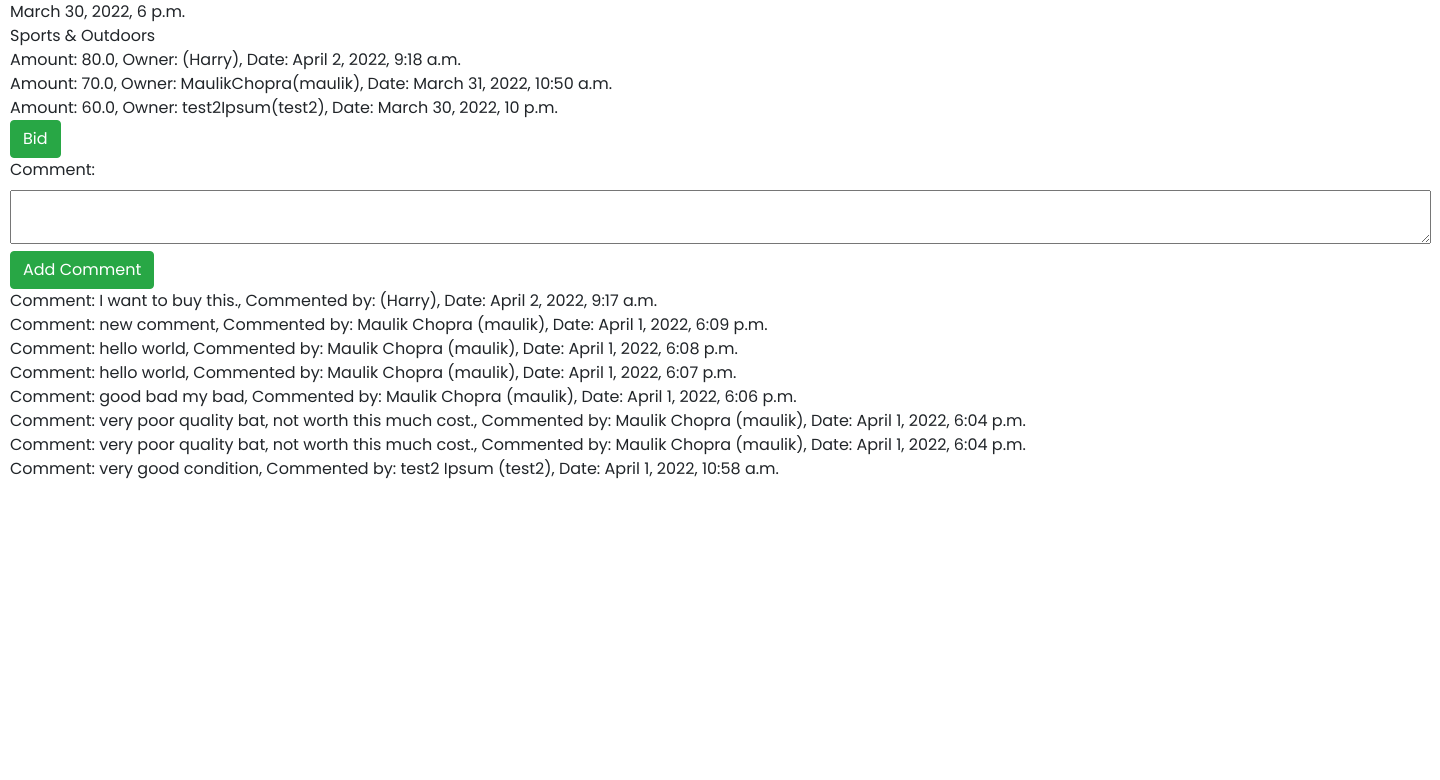
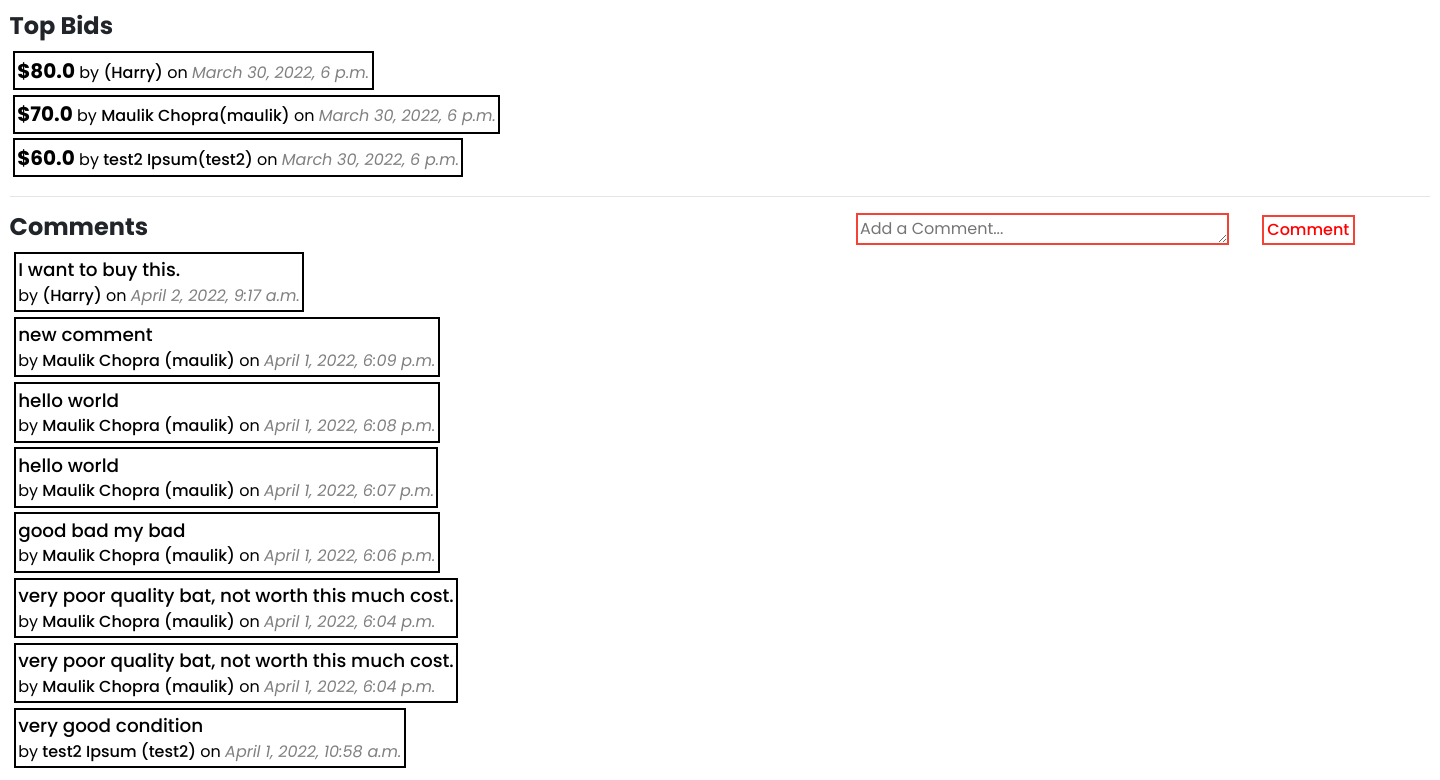
Before and after one commit to MaulikChopra/auctions-cs50web, a Django app: page /listing/1/ in a window 1440 px wide. Shown: the part 358-1138 px from the top of the page. Before the commit the page ends 837 px from the top, so only its background shows below. Run offline with Django 3.2, Linux system fonts and the light colour scheme; a user stored in the database is signed in; data comes from the database, SQL or seed files in the repository; both versions use the stored data as it was after the commit; some libraries are stand-ins or nearby versions; some web fonts are replaced.

Commit message:
MAJOR UI UPGRADE

```diff
--- a/auctions/forms.py
+++ b/auctions/forms.py
@@ -20,8 +20,8 @@ class Create_bid_form(forms.Form):
 
 
 class Create_comment_form(forms.Form):
-    comment_content = forms.CharField(widget=forms.Textarea(attrs={"rows": 2, "cols": 100}),
-                                      label="Comment", required=True, max_length=1000)
+    comment_content = forms.CharField(widget=forms.Textarea(attrs={"rows": 1, "cols": "25%", 'placeholder': 'Add a Comment...', "class": "comment-textfield"}),
+                                      label="", required=True, max_length=1000)
 
 
 class Category_form(forms.Form):
--- a/auctions/static/auctions/styles.css
+++ b/auctions/static/auctions/styles.css
@@ -24,12 +24,13 @@ h1 {
 
 /* HEADER BUTTONS */
 .button-all {
-  border: 2px solid black;
+  border: 0.15rem solid black;
   background-color: white;
-  padding: 5px 5px;
+  padding: 0.15rem;
   cursor: pointer;
-  margin: 2px 5px;
+  margin: 0.15rem 0.2rem;
   text-decoration: none !important;
+  font-weight: 500;
 }
 
 .btn-green {
@@ -75,15 +76,19 @@ h1 {
 }
 
 .Content {
-  margin: 10px;
+  margin: 0.6rem;
 }
 h2 {
-  font-weight: 600;
+  font-weight: 500;
 }
 .card {
   width: 18rem;
-  border-width: 2px;
+  border-width: 0.1rem;
   border-radius: 0px;
+  margin-right: 0px;
+}
+#inactive-card {
+  background-color: #c87b7b;
 }
 .card:hover {
   border-color: darkblue;
@@ -104,7 +109,7 @@ h2 {
 }
 .card-body {
   color: black;
-  padding: 5px;
+  padding: 0.3rem;
 }
 
 .basic-grid {
@@ -112,3 +117,34 @@ h2 {
   gap: 0.5rem;
   grid-template-columns: repeat(auto-fit, 18rem);
 }
+
+/* LISTING PAGE CSS */
+.content-container {
+  margin: 1rem 1rem;
+}
+
+.listing-image {
+  width: 100%;
+}
+#category-title {
+  color: darkblue;
+}
+#category-title:hover {
+  text-decoration: none;
+}
+.comment-textfield {
+  float: right;
+  border: 0.15rem solid #f44336;
+  background-color: white;
+  vertical-align: middle;
+  height: 2rem;
+}
+#comment-button {
+  padding: 0.05rem 0.2rem;
+  float: left;
+}
+#main-heading:hover {
+  text-decoration: none;
+}
+
+/* CREATE LISTING PAGE CSS */
--- a/auctions/templates/auctions/layout.html
+++ b/auctions/templates/auctions/layout.html
@@ -5,17 +5,16 @@
     <head>
         <title>{% block title %}Auctions{% endblock %}</title>
         <link rel="stylesheet" href="https://stackpath.bootstrapcdn.com/bootstrap/4.4.1/css/bootstrap.min.css" integrity="sha384-Vkoo8x4CGsO3+Hhxv8T/Q5PaXtkKtu6ug5TOeNV6gBiFeWPGFN9MuhOf23Q9Ifjh" crossorigin="anonymous">
+        <script src="https://kit.fontawesome.com/c99c93c7e1.js" crossorigin="anonymous"></script>
         <link href="{% static 'auctions/styles.css' %}" rel="stylesheet">
     </head>
     <body>
     <div class="header">
-        <h1>Auctionaire!</h1>
-
+        <h1><a class="button-all btn-black" style="padding: 0rem 0.5rem; font-weight: 600; border-width: 0.2rem" href="{% url 'index' %}">Auctionaire!</a></h1>
         <ul class="nav">
-
-                <li class="nav-item">
+            {% comment %} <li class="nav-item">
                 <a class="button-all btn-blue" href="{% url 'index' %}">Active Listings</a>
-                </li>
+            </li> {% endcomment %}
             <li class="nav-item">
                 <a class="button-all btn-blue" href="{% url 'category' %}">Categories</a>
             </li>
@@ -48,7 +47,7 @@
                         <a class="button-all btn-red" href="{% url 'logout' %}">Log Out</a>
                     </li>
                     <li class="nav-item">
-                            <a class="button-all btn-green">Hello <strong>{{ user.username }}</strong></a>
+                        <a class="button-all btn-green"><strong>{{ user.username }}</strong></a>
                     </li>
                     {% else %}
                     <li class="nav-item">
--- a/auctions/templates/auctions/listing_page.html
+++ b/auctions/templates/auctions/listing_page.html
@@ -1,99 +1,140 @@
 {% extends "auctions/layout.html" %}
 
 {% block body %}
+{% comment %}  HEADINGS {% endcomment %}
+{% if show_winner %}
+<h3>Congratulations! You are the winner.
+</h3>
+{% endif %}
+{% if listing.listing_closed %}
+<h3>This listing has been closed</h3>
+{% endif %}
+<div class="content-container">
+    <div class="row">
+        <div class="col-md-3">
+            {% comment %} IMAGE {% endcomment %}
+            {% if listing.image_url is not None %}
+                <div>
+                <img src="{{listing.image_url}}" class="listing-image" >
+                </div>
+            {% else %}
+                <img src="https://www.moleculardevices.com/sites/default/files/2019-03/product-dummy.png"
+                class="listing-image"/>
+            {% endif %}
+        </div>
+        <div class="col-md-7">
+            {% comment %} CONTENT {% endcomment %}
+            <div>
+                <h3><b>{{listing.name}}</b></h3>
+                Owned by <b style="font-weight:600">{{listing.owner.first_name}} {{listing.owner.last_name}} ({{listing.owner.username}})</b>
+                <br>
+                {%if top_bid is not None%}
+                    Highest bid <b style="font-size: 2rem">${{top_bid}}</b>
+                    &nbsp;	&nbsp;	&nbsp;	&nbsp;	&nbsp;Base price <b>${{listing.price}}</b>
+                {% else %}
+                    Base price <b style="font-size: 2rem">${{listing.price}}</b>
+                {% endif %}
+                <br>
+                <b>Description</b>
+                <br>
+                <div style="margin-left: 1rem">{{listing.description}}</div>
+                <br>
+                <em style="color: grey"><b>Listed on</b> {{listing.datetime_created}}</em>
+                <br>
+                <a href="/category/{{listing.category}}" id="category-title"><b>Category:</b> {{listing.category}}</a>
+            </div>
+        </div>
+        <div class="col-md-2">
+            {% comment %} BUTTONS {% endcomment %}
             {% if user.is_authenticated %}
+                {%if listing.listing_closed == False %}
+                    {%if show_close_button %}
+                        <div>
+                            <a href="close_listing">
+                                <button class="button-all btn-red" id="close-listing-btn">Close Listing</button>
+                            </a>
+                        </div>
+                    {% endif %}
+                {% endif %}
                 {% if add_to_watchlist == False %}
                 <form method="post">
                     {% csrf_token %}
-            <button type="submit" class="btn btn-success">
-                Remove from watchlist</button>
+                    <button type="submit" class="button-all btn-orange" id="watchlist-btn">
+                        <i class="fa-solid fa-heart"></i>
+                    </button>
                     <input type="hidden" name="remove_watchlist">
                 </form>
                 {% endif %}
                 {% if  add_to_watchlist == True%}
                     <form method="post">
                         {% csrf_token %}
-                <button type="submit" class="btn btn-success">Add to watchlist</button>
+                        <button type="submit" class="button-all btn-orange" id="watchlist-btn">
+                            <i class="fa-regular fa-heart"></i>
+                        </button>
                         <input type="hidden" name="add_watchlist">
                     </form>
                 {% endif %}
-    {% endif %}
-
-    {% if show_winner %}
-        <h3>Congratulations! You are the winner.
-        </h3>
-    {% endif %}
-    {%if listing.listing_closed == False %}
-        {%if show_close_button %}
+                {%if show_bid_button %}
                 <div>
-                <a href="close_listing">
-                    <button class="btn btn-success">Close Listing</button>
+                    <a href="create_new_bid">
+                        <button class="button-all btn-black" id="bid-btn">Bid</button>
                     </a>
                 </div>
                 {% endif %}
-    {% else %}
-        <h3>This listing has been closed</h3>
             {% endif %}
-    {% if listing.image_url is not None %}
-        <div>
-        <img src="{{listing.image_url}}" width=150vh>
-        </div>
-    {% else %}
-        <img src="https://www.moleculardevices.com/sites/default/files/2019-03/product-dummy.png" width=150vh/>
-    {% endif %}
-    <div>
-        <div>
-        {{listing.name}}
-        <div></div>
-        {{listing.owner.first_name}} {{listing.owner.last_name}} ({{listing.owner.username}})
-        <div></div>
-        {{listing.description}}
-        <div></div>
-        {{listing.price}}
-        <div></div>
-        {%if top_bid is not None%}
-            Highest bid: {{top_bid}}
-        {% endif %}
-        <div></div>
-        {{listing.datetime_created}}
-        <div></div>
-        {{listing.category}}
         </div>
     </div>
+</div>
+<hr>
+{% comment %} BIDS {% endcomment %}
+<h4><b>Top Bids</b></h4>
 <div>
     {%for bid in bids%}
         <div>
-                Amount: {{bid.bid_amount}},
-                Owner: {{bid.owner.first_name}}{{bid.owner.last_name}}({{bid.owner.username}}),
-                Date: {{bid.datetime_created}}
-            </div>
+            <button class="button-all btn-black" style="font-weight: 400;">
+                <b style="font-size: 1.25rem ">${{bid.bid_amount}}</b>
+                by <b style="font-weight: 500">{{bid.owner.first_name}} {{bid.owner.last_name}}({{bid.owner.username}})</b>
+                on <em style="color: grey">{{listing.datetime_created}}</em>
+            </button>
+        <div>
     {% endfor %}
 </div>
-    {%if show_bid_button %}
-        <div>
-            <a href="create_new_bid">
-                <button class="btn btn-success">Bid</button>
-            </a>
+
+{% comment %} COMMENTS {% endcomment %}
+<hr>
+<div class="row">
+    <div class="col-md-2">
+        <h4><b>Comments</b></h4>
     </div>
-    {% endif %}
+    <div class="col-md-10">
         {% if listing.listing_closed == False and comment_form is not None %}
-        <form method="post">
+            <form method="post" >
                 {% csrf_token %}
+                <div class="row">
+                    <div class="col-md-10">
                         {{comment_form}}
-            <button type="submit" class="btn btn-success">Add Comment</button>
                         <input type="hidden" name="add_comment">
+                    </div>
+                    <div class="col-md-2">
+                        <button type="submit" class="button-all btn-red"
+                        id="comment-button">Comment</button>
+                    </div>
+                </div>
             </form>
         {% endif %}
-
+    </div>
 <div>
+<div style="margin-left: 1rem;">
     {%for comment in comments%}
         <div>
-                Comment: {{comment.comment_content}},
-                Commented by: {{comment.owner.first_name}} {{comment.owner.last_name}} ({{comment.owner.username}}),
-                Date: {{comment.datetime_created}}
+            <button class="button-all btn-black text-left" style="font-weight: 400;">
+                <b style="font-size: 1.15rem; font-weight:500; ">{{comment.comment_content}}</b>
+                <br>
+                by <b style="font-weight: 500">{{comment.owner.first_name}} {{comment.owner.last_name}} ({{comment.owner.username}})</b>
+                on <em style="color: grey">{{comment.datetime_created}}</em>
+            </button>
         </div>
     {% endfor %}
 </div>
 
-
 {% endblock %}
--- a/auctions/views.py
+++ b/auctions/views.py
@@ -95,7 +95,7 @@ def listing_page(request, entry):
 
 @login_required
 def watchlist_page(request):
-    lists = request.user.watchlist.all()
+    lists = request.user.watchlist.all().order_by("-listing")
     return render(request, "auctions/watchlist.html", {
         "lists": lists
     })
@@ -103,9 +103,14 @@ def watchlist_page(request):
 
 @login_required
 def my_listings_page(request):
-    listings = request.user.listings.all()
+    active_listings = request.user.listings.filter(
+        listing_closed=False).order_by("-datetime_created")
+    closed_listings = request.user.listings.filter(
+        listing_closed=True).order_by("-datetime_created")
+
     return render(request, "auctions/index.html", {
-        "listings": listings
+        'listings': active_listings,
+        "closed_listings": closed_listings
     })
 
 
```
Also changed, not shown: auctions/templates/auctions/index.html (+6 -7 lines), auctions/templates/auctions/watchlist.html (+27 -30 lines), db.sqlite3. Lines whose indentation alone changed are shown as unchanged.
